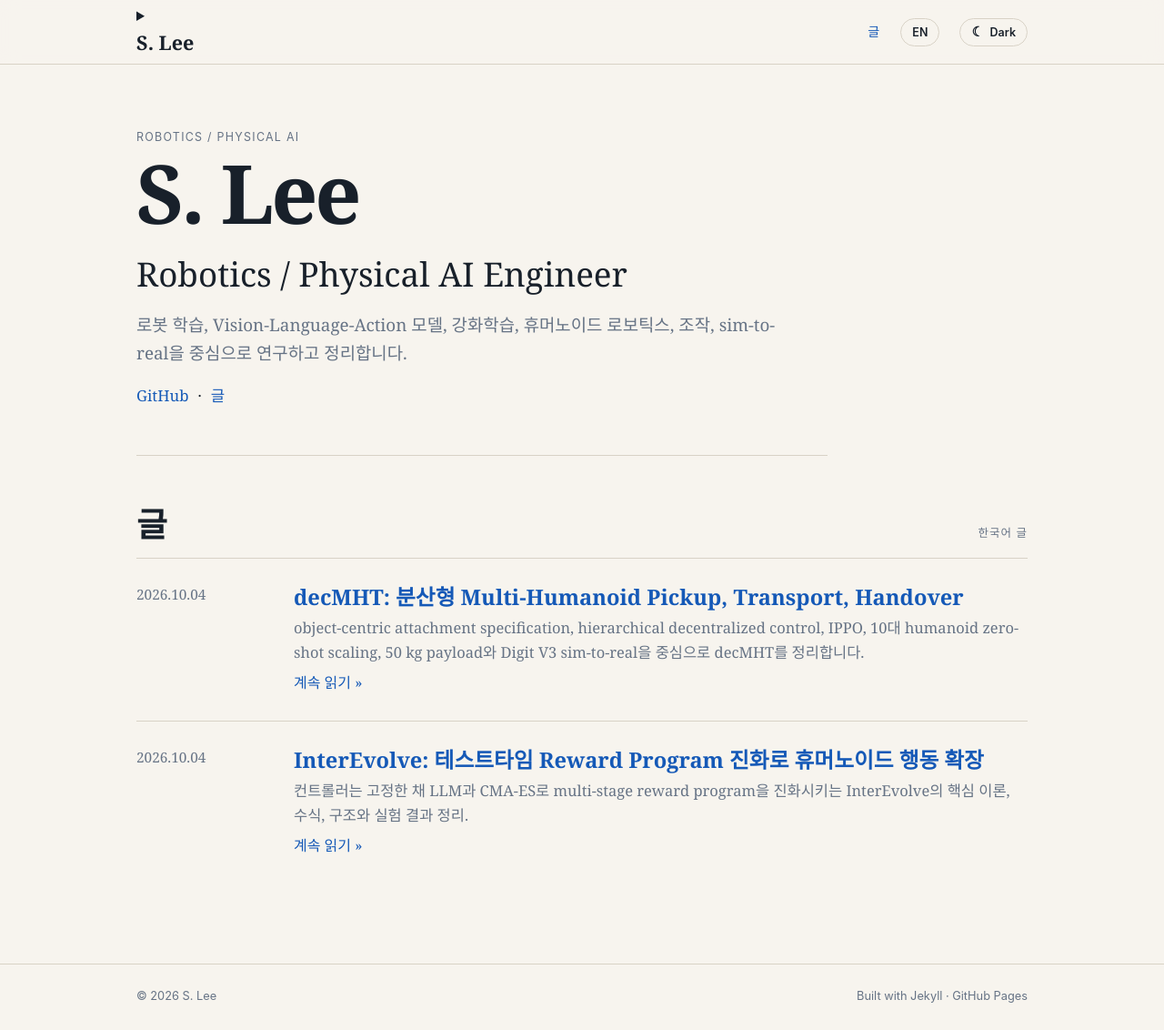
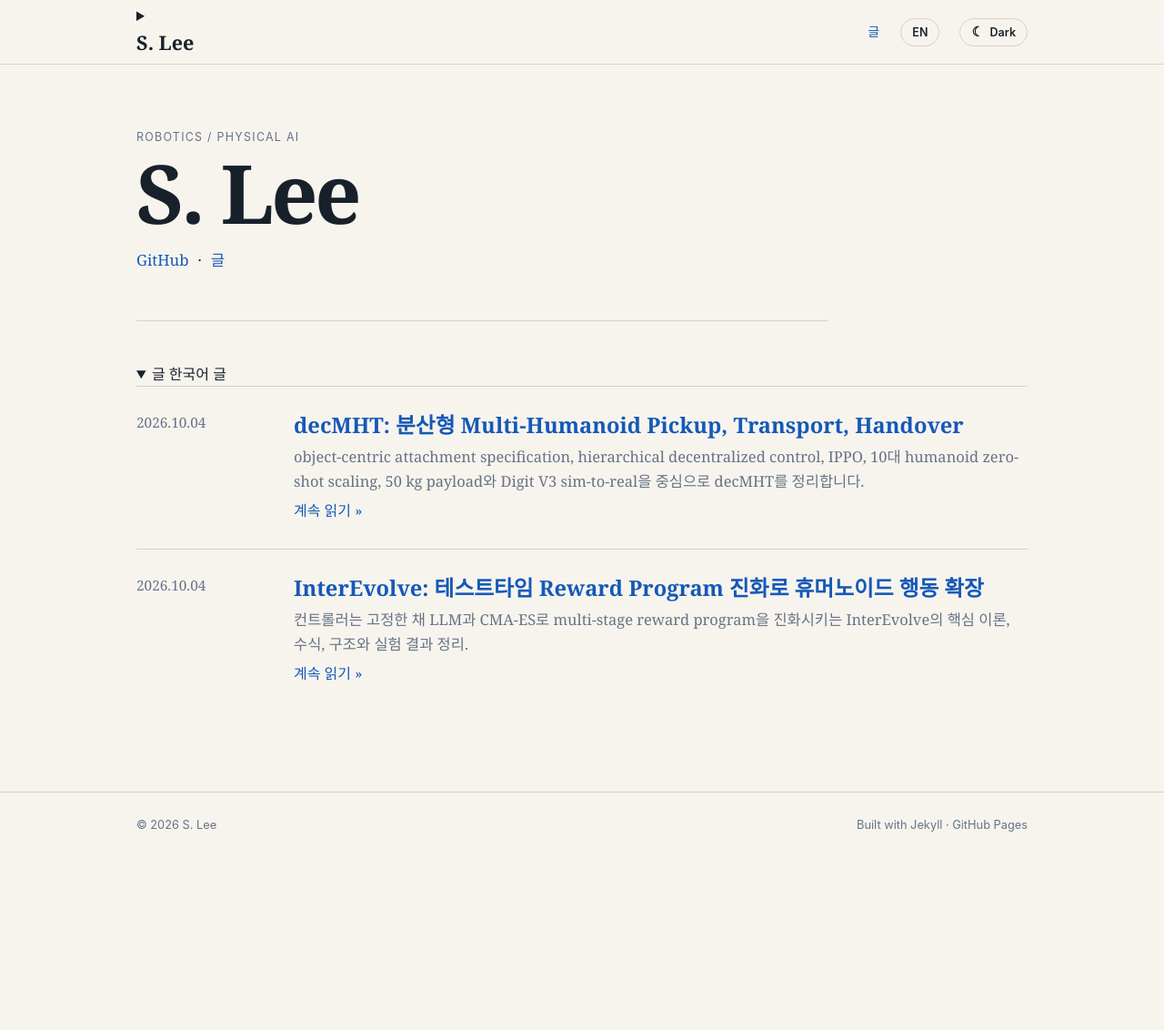
Before and after one commit to rokmc956k/rokmc956k.github.io, a Jekyll site: the page built from ko/index.html, in a window 1280 px wide and 1132 px high. Shown: the whole window at 91% size. Built offline with Jekyll 4.4.1, drawn with Linux system fonts in a browser that asks for light colours.

Commit message:
Make Korean posts collapsible and hide intro

```diff
--- a/ko/index.html
+++ b/ko/index.html
@@ -7,18 +7,20 @@ permalink: /ko/
 <section class="hero">
   <p class="eyebrow">Robotics / Physical AI</p>
   <h1>S. Lee</h1>
+  <!--
   <p class="role">Robotics / Physical AI Engineer</p>
   <p class="intro">로봇 학습, Vision-Language-Action 모델, 강화학습, 휴머노이드 로보틱스, 조작, sim-to-real을 중심으로 연구하고 정리합니다.</p>
+  -->
   <p class="hero-links"><a href="https://github.com/rokmc956k">GitHub</a><span>·</span><a href="#posts">글</a></p>
 </section>
 
-<section id="posts" class="posts-section">
-  <div class="section-heading">
-    <h2>글</h2>
-    <span>한국어 글</span>
-  </div>
+<details id="posts" class="posts-section posts-disclosure" open>
+  <summary class="posts-summary">
+    <span class="posts-summary-title">글</span>
+    <span class="posts-summary-meta">한국어 글</span>
+  </summary>
 
-  <div class="post-list">
+  <div class="post-list posts-collapsible-content">
     {% assign has_korean = false %}
     {% for post in site.posts %}
       {% if post.lang == 'ko' %}
@@ -35,4 +37,4 @@ permalink: /ko/
     {% endfor %}
     {% unless has_korean %}<p class="empty-state">아직 글이 없습니다.</p>{% endunless %}
   </div>
-</section>
+</details>
```
